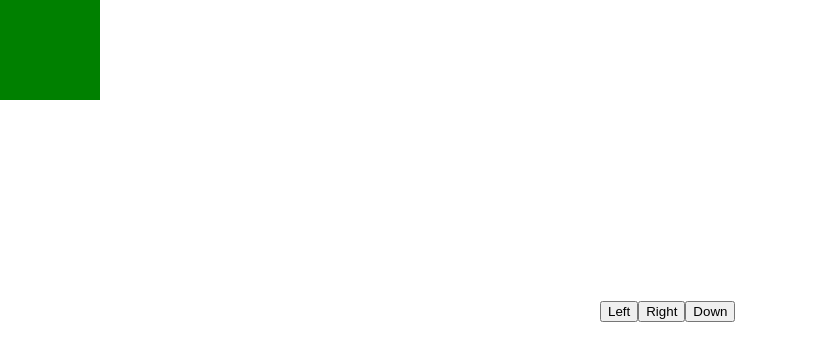
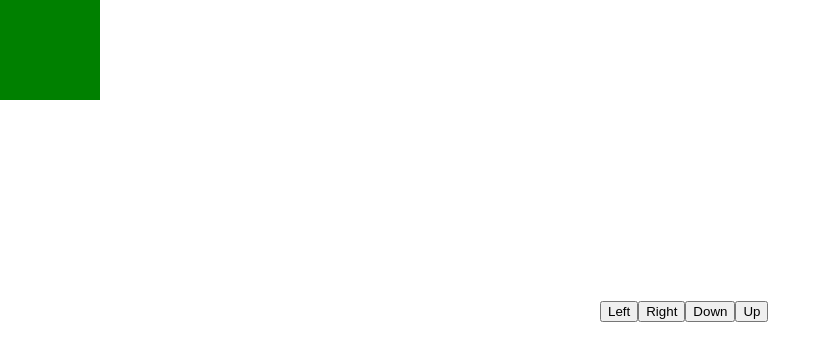
Before and after one commit to arpi88/React-project, a React (Create React App) app: page / in a window 1280 px wide. Shown: the top 360 px of the page, without its empty margins (0-831 px from the left). Built offline with nearby package versions, Linux system fonts and the light colour scheme.

Commit message:
refChanges

```diff
--- a/src/Components/Ref/index.jsx
+++ b/src/Components/Ref/index.jsx
@@ -38,18 +38,33 @@ export const Ref = () => {
     clearInterval(intervalRef);
   };
 
-  const moveDown = (element) => {
+  const moveDown = () => {
     const interval = setInterval(() => {
       const element = squerRef.current;
       const elementCss = getComputedStyle(element);
-      const down = parseFloat(elementCss.down);
-      element.style.down = `${element - step}px`;
+      const top = parseFloat(elementCss.top);
+      element.style.top = `${top + step}px`;
     }, 0);
 
     setIntervalRef(interval);
   };
 
   const moveDownUp = () => {
+    clearInterval(intervalRef);
+  };
+
+  const moveUp = () => {
+    const interval = setInterval(() => {
+      const element = squerRef.current;
+      const elementCss = getComputedStyle(element);
+      const top = parseFloat(elementCss.top);
+      element.style.top = `${top - step}px`;
+    }, 0);
+
+    setIntervalRef(interval);
+  };
+
+  const moveUpClear = () => {
     clearInterval(intervalRef);
   };
 
@@ -66,6 +81,9 @@ export const Ref = () => {
         <button onMouseDown={moveDown} onMouseUp={moveDownUp}>
           Down
         </button>
+        <button onMouseDown={moveUp} onMouseUp={moveUpClear}>
+          Up
+        </button>
       </div>
     </div>
   );
```
